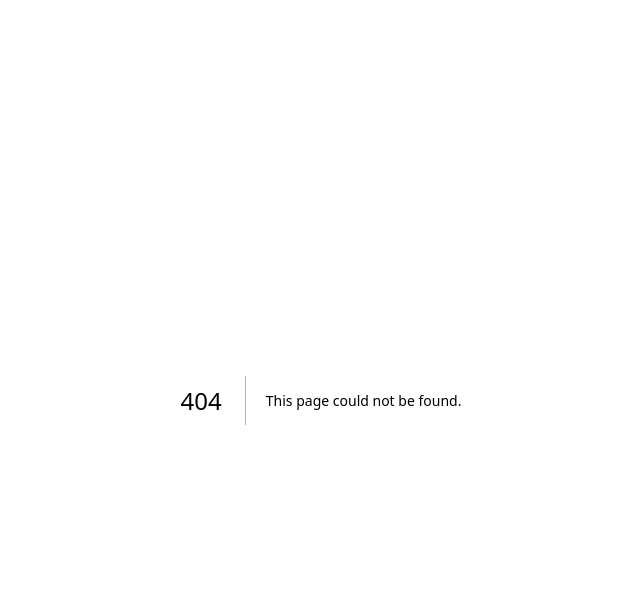
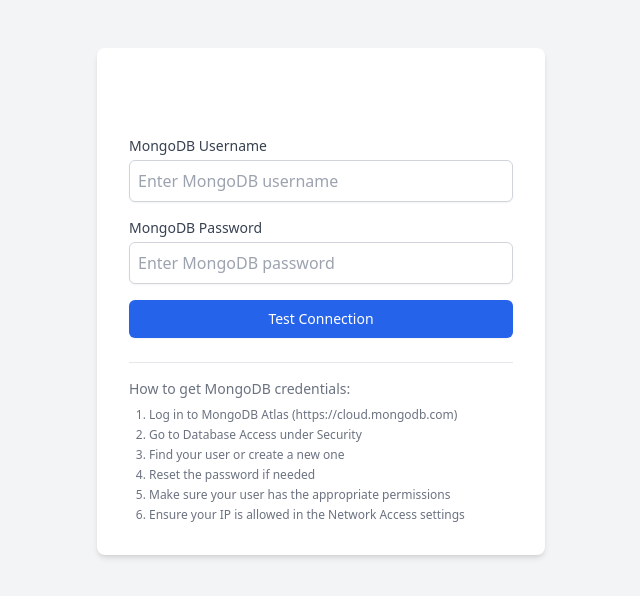
Before and after one commit to eiretac/youth-policy-forum, a Next.js app: page /mongodb/test in a window 1280 px wide. Before the commit this address had no page. Shown: the top 596 px of the page, without its empty margins (319-959 px from the left). Built offline with nearby package versions, Linux system fonts and the light colour scheme.

Commit message:
feat: add MongoDB credential testing tool to diagnose connection issues

```diff
--- a/src/middleware.ts
+++ b/src/middleware.ts
@@ -12,7 +12,8 @@ export function middleware(request: NextRequest) {
   const isNextAuthApiRoute = path.startsWith('/api/auth');
   const isDiagnosticRoute = path === '/api/db-test' ||
                            path === '/api/db-test-direct' ||
-                           path === '/api/env-check';
+                           path === '/api/env-check' ||
+                           path === '/api/db-cred-test';
 
   if (isNextAuthApiRoute || isDiagnosticRoute) {
     const response = NextResponse.next();
@@ -57,6 +58,7 @@ export const config = {
     '/api/db-test',
     '/api/db-test-direct',
     '/api/env-check',
+    '/api/db-cred-test',
     '/api/:path*',
   ],
 };
--- /dev/null
+++ b/src/pages/api/db-cred-test.ts
@@ -0,0 +1,114 @@
+import type { NextApiRequest, NextApiResponse } from 'next';
+import mongoose from 'mongoose';
+
+export default async function handler(req: NextApiRequest, res: NextApiResponse) {
+  // Only allow POST requests for security
+  if (req.method !== 'POST') {
+    return res.status(405).json({
+      success: false,
+      message: 'Method not allowed. Use POST to test credentials.'
+    });
+  }
+
+  // Set proper headers
+  res.setHeader('Content-Type', 'application/json');
+
+  // Get credentials from request body
+  const { username, password } = req.body;
+
+  if (!username || !password) {
+    return res.status(400).json({
+      success: false,
+      message: 'Missing username or password in request body',
+      required: {
+        username: 'MongoDB username',
+        password: 'MongoDB password'
+      }
+    });
+  }
+
+  // Build connection string using provided credentials
+  const host = 'cluster0.uxdqspq.mongodb.net';
+  const database = 'Project0';
+  const connectionString = `mongodb+srv://${username}:${password}@${host}/${database}?retryWrites=true&w=majority`;
+
+  // Debug info
+  const debugInfo = {
+    nodeEnv: process.env.NODE_ENV,
+    nodeVersion: process.version,
+    platform: process.platform,
+    mongooseVersion: mongoose.version,
+    host,
+    database,
+    username,
+    passwordLength: password.length,
+  };
+
+  console.log('Testing MongoDB credentials:', {
+    username,
+    passwordLength: password.length,
+    host,
+    database
+  });
+
+  try {
+    // Disconnect any existing connection
+    if (mongoose.connection.readyState !== 0) {
+      await mongoose.disconnect();
+      console.log('Disconnected from existing MongoDB connection');
+    }
+
+    // Basic connection options
+    const opts = {
+      serverSelectionTimeoutMS: 10000,
+      socketTimeoutMS: 45000,
+      connectTimeoutMS: 15000,
+    };
+
+    // Direct connect without using the shared connection
+    console.log('Attempting MongoDB connection with provided credentials...');
+    const startTime = Date.now();
+
+    const conn = await mongoose.connect(connectionString, opts);
+    const connectionTime = Date.now() - startTime;
+
+    // Get connection info
+    const dbInfo = {
+      host: conn.connection.host,
+      port: conn.connection.port,
+      name: conn.connection.name,
+      connectionTime: `${connectionTime}ms`,
+      readyState: conn.connection.readyState,
+    };
+
+    // Clean up - disconnect after test
+    await mongoose.disconnect();
+    console.log('Test complete, disconnected from MongoDB');
+
+    // Return success
+    return res.status(200).json({
+      success: true,
+      message: 'MongoDB connection successful with provided credentials',
+      debug: debugInfo,
+      connection: dbInfo,
+      instruction: 'Update your MONGODB_URI environment variable in Vercel with these working credentials'
+    });
+  } catch (error: any) {
+    console.error('MongoDB connection failed with provided credentials:', error);
+    console.error('Error details:', {
+      name: error.name,
+      message: error.message,
+      code: error.code,
+    });
+
+    // Return error information
+    return res.status(500).json({
+      success: false,
+      message: 'MongoDB connection failed with provided credentials',
+      error: error.message,
+      errorName: error.name,
+      errorCode: error.code,
+      debug: debugInfo,
+    });
+  }
+}
--- /dev/null
+++ b/src/pages/mongodb/test.tsx
@@ -0,0 +1,159 @@
+import { useState } from 'react';
+import Head from 'next/head';
+
+export default function MongoDBTest() {
+  const [username, setUsername] = useState('');
+  const [password, setPassword] = useState('');
+  const [loading, setLoading] = useState(false);
+  const [result, setResult] = useState<any>(null);
+  const [error, setError] = useState<string | null>(null);
+
+  const testConnection = async (e: React.FormEvent) => {
+    e.preventDefault();
+    setLoading(true);
+    setError(null);
+    setResult(null);
+
+    try {
+      const response = await fetch('/api/db-cred-test', {
+        method: 'POST',
+        headers: {
+          'Content-Type': 'application/json',
+        },
+        body: JSON.stringify({ username, password }),
+      });
+
+      const data = await response.json();
+      setResult(data);
+
+      if (!data.success) {
+        setError(data.error || 'Connection failed');
+      }
+    } catch (err: any) {
+      setError(err.message || 'An error occurred');
+      console.error('Error testing connection:', err);
+    } finally {
+      setLoading(false);
+    }
+  };
+
+  return (
+    <div className="min-h-screen bg-gray-100 py-12 px-4 sm:px-6 lg:px-8">
+      <Head>
+        <title>MongoDB Credential Tester</title>
+        <meta name="description" content="Test MongoDB credentials" />
+      </Head>
+
+      <div className="max-w-md mx-auto bg-white p-8 rounded-lg shadow-md">
+        <h1 className="text-2xl font-bold text-center mb-6">MongoDB Credential Tester</h1>
+
+        <form onSubmit={testConnection} className="space-y-4">
+          <div>
+            <label htmlFor="username" className="block text-sm font-medium text-gray-700">
+              MongoDB Username
+            </label>
+            <input
+              id="username"
+              name="username"
+              type="text"
+              required
+              value={username}
+              onChange={(e) => setUsername(e.target.value)}
+              className="mt-1 block w-full border border-gray-300 rounded-md shadow-sm p-2"
+              placeholder="Enter MongoDB username"
+            />
+          </div>
+
+          <div>
+            <label htmlFor="password" className="block text-sm font-medium text-gray-700">
+              MongoDB Password
+            </label>
+            <input
+              id="password"
+              name="password"
+              type="password"
+              required
+              value={password}
+              onChange={(e) => setPassword(e.target.value)}
+              className="mt-1 block w-full border border-gray-300 rounded-md shadow-sm p-2"
+              placeholder="Enter MongoDB password"
+            />
+          </div>
+
+          <div>
+            <button
+              type="submit"
+              disabled={loading}
+              className="w-full flex justify-center py-2 px-4 border border-transparent rounded-md shadow-sm text-sm font-medium text-white bg-blue-600 hover:bg-blue-700 focus:outline-none focus:ring-2 focus:ring-offset-2 focus:ring-blue-500 disabled:opacity-50"
+            >
+              {loading ? 'Testing...' : 'Test Connection'}
+            </button>
+          </div>
+        </form>
+
+        {error && (
+          <div className="mt-4 bg-red-50 p-4 rounded-md">
+            <div className="flex">
+              <div className="flex-shrink-0">
+                <svg className="h-5 w-5 text-red-400" xmlns="http://www.w3.org/2000/svg" viewBox="0 0 20 20" fill="currentColor" aria-hidden="true">
+                  <path fillRule="evenodd" d="M10 18a8 8 0 100-16 8 8 0 000 16zM8.707 7.293a1 1 0 00-1.414 1.414L8.586 10l-1.293 1.293a1 1 0 101.414 1.414L10 11.414l1.293 1.293a1 1 0 001.414-1.414L11.414 10l1.293-1.293a1 1 0 00-1.414-1.414L10 8.586 8.707 7.293z" clipRule="evenodd" />
+                </svg>
+              </div>
+              <div className="ml-3">
+                <h3 className="text-sm font-medium text-red-800">Connection Failed</h3>
+                <div className="mt-2 text-sm text-red-700">
+                  <p>{error}</p>
+                </div>
+              </div>
+            </div>
+          </div>
+        )}
+
+        {result && (
+          <div className="mt-4">
+            <h3 className="text-lg font-medium text-gray-900">
+              {result.success ? 'Connection Successful! ✅' : 'Connection Failed ❌'}
+            </h3>
+
+            {result.success && (
+              <div className="mt-2 p-3 bg-green-50 rounded-md">
+                <p className="text-sm text-green-700">
+                  <strong>Instructions:</strong> {result.instruction}
+                </p>
+                <pre className="mt-2 p-2 bg-gray-800 text-green-400 rounded text-xs overflow-auto">
+                  {`mongodb+srv://${result.debug.username}:******@${result.debug.host}/${result.debug.database}?retryWrites=true&w=majority`}
+                </pre>
+                <div className="mt-2">
+                  <p className="text-xs text-gray-500">Connection time: {result.connection?.connectionTime}</p>
+                </div>
+              </div>
+            )}
+
+            {!result.success && (
+              <div className="mt-2 p-3 bg-red-50 rounded-md">
+                <p className="text-sm text-red-700">
+                  <strong>Error:</strong> {result.error}
+                </p>
+                <p className="text-xs text-gray-500 mt-1">
+                  <strong>Error type:</strong> {result.errorName}
+                </p>
+              </div>
+            )}
+          </div>
+        )}
+
+        <div className="mt-6 border-t border-gray-200 pt-4">
+          <h3 className="text-sm font-medium text-gray-500">How to get MongoDB credentials:</h3>
+          <ol className="mt-2 text-xs text-gray-500 list-decimal pl-5 space-y-1">
+            <li>Log in to MongoDB Atlas (https://cloud.mongodb.com)</li>
+            <li>Go to Database Access under Security</li>
+            <li>Find your user or create a new one</li>
+            <li>Reset the password if needed</li>
+            <li>Make sure your user has the appropriate permissions</li>
+            <li>Ensure your IP is allowed in the Network Access settings</li>
+          </ol>
+        </div>
+      </div>
+    </div>
+  );
+}
```
